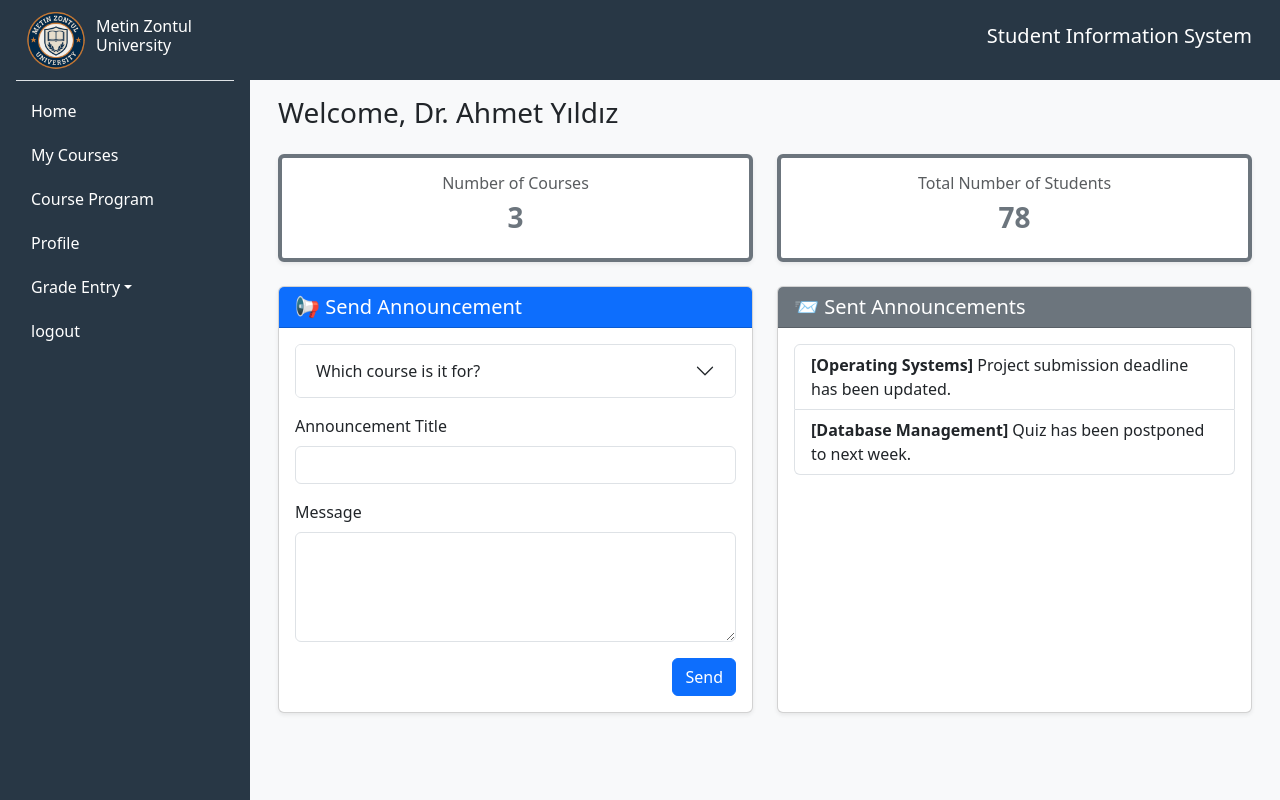
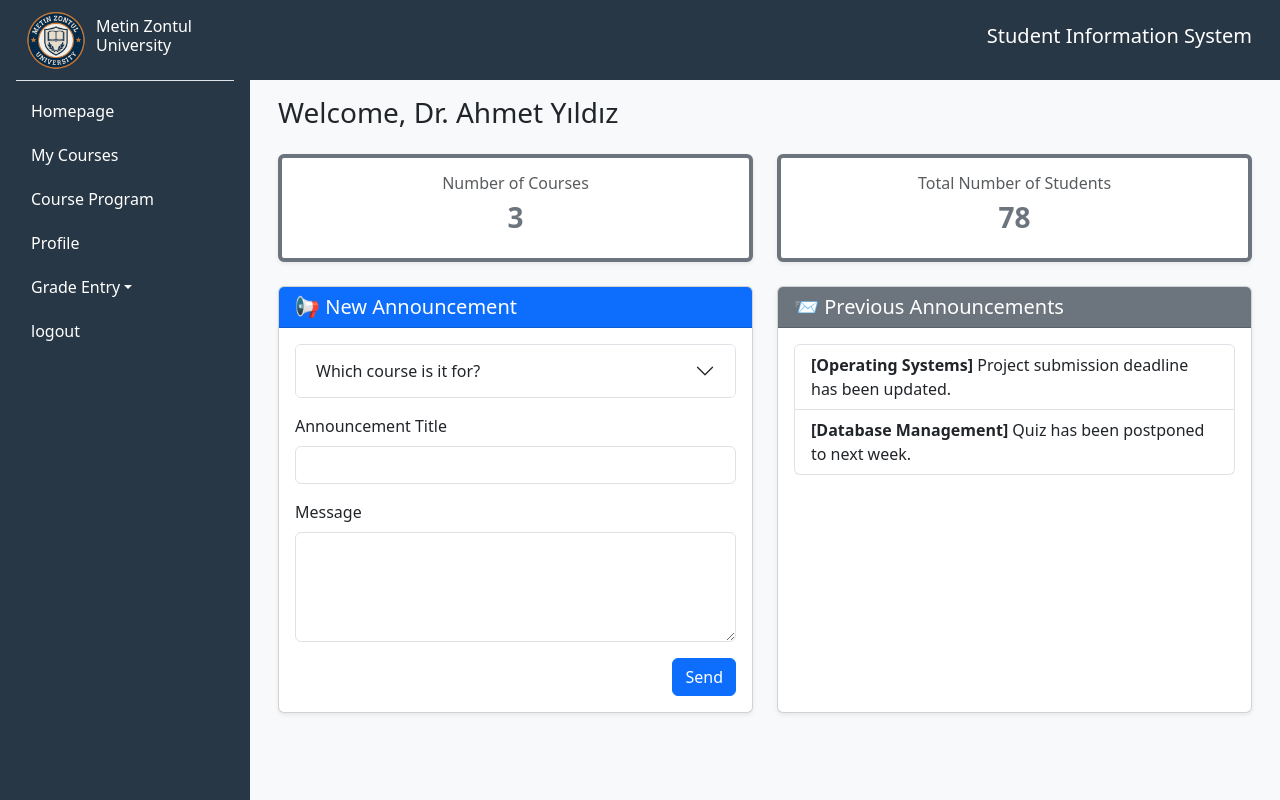
Before and after one commit to kadrzeybek/University_student_information_system_web_project, a Django app: page /instructor/homepage/ in a window 1280 px wide. Run offline with Django 5.2, Linux system fonts and the light colour scheme.

Commit message:
minor changes

```diff
--- a/instructors/templates/instructors/homepage.html
+++ b/instructors/templates/instructors/homepage.html
@@ -39,7 +39,7 @@
         <div class="col-md-6">
             <div class="card shadow-sm">
                 <div class="card-header bg-primary text-white">
-                    <h5 class="mb-0">📢 Send Announcement</h5>
+                    <h5 class="mb-0">📢 New Announcement</h5>
                 </div>
                 <div class="card-body">
                     <form action="/duyuru-gonder" method="post">
@@ -93,7 +93,7 @@
         <div class="col-md-6">
             <div class="card shadow-sm h-100">
                 <div class="card-header bg-secondary text-white">
-                    <h5 class="mb-0">📨 Sent Announcements</h5>
+                    <h5 class="mb-0">📨 Previous Announcements</h5>
                 </div>
                 <div class="card-body">
                     <ul class="list-group">
--- a/instructors/templates/instructors/includes/sidebar.html
+++ b/instructors/templates/instructors/includes/sidebar.html
@@ -19,7 +19,7 @@
                     </div>
 
 
-                    <a href="{% url 'logout' %}">logout</a>
+                    <a href="{% url 'logout' %}">Logout</a>
                 </div>
             </div>
         </div>
@@ -30,7 +30,7 @@
                 <h6 class=" text-white" id="sidebarLabel">Metin Zontul University</h6>
                 </div>
                 <div class="pt-2">
-                    <a href="{% url 'instructor_homepage' %}">Home</a>
+                    <a href="{% url 'instructor_homepage' %}">Homepage</a>
                     <a href="{% url 'instructor_my_courses' %}">My Courses</a>
                     <a href="{% url 'instructor_course_program' %}">Course Program</a>
                     <a href="{% url 'instructor_profile' %}">Profile</a>
--- a/students/templates/students/homepage.html
+++ b/students/templates/students/homepage.html
@@ -12,7 +12,7 @@
 <div class="d-flex">
     {% include 'students/includes/sidebar.html' %}
     <div class="w-100 p-3">
-    <h2 class="mb-4">Hoş geldiniz, <span>Salih Muharrem Kütükte</span>!</h2>
+    <h2 class="mb-4">Welcome, <span>Salih Muharrem Kütükte</span>!</h2>
     <!-- Info Cards -->
     <div class="row">
         <div class="col-lg-3 col-6 mb-3">
```
